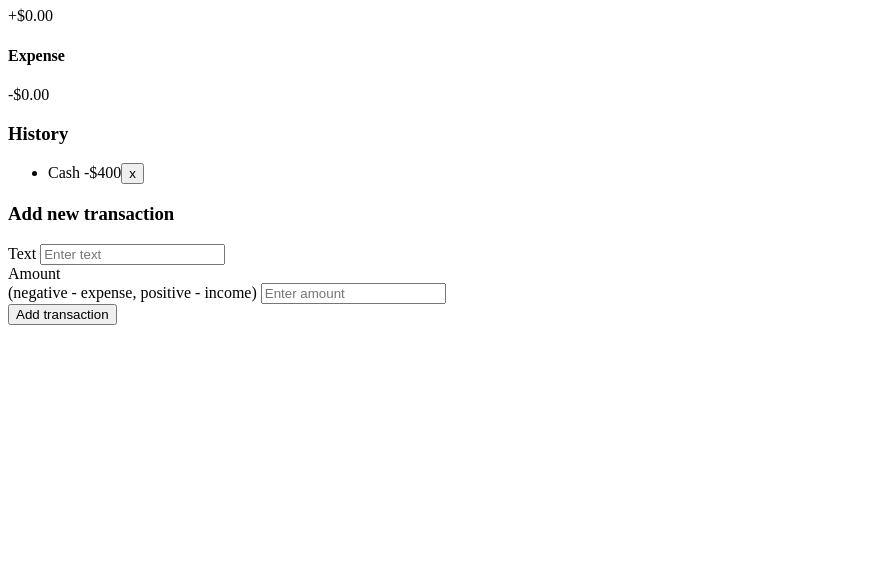
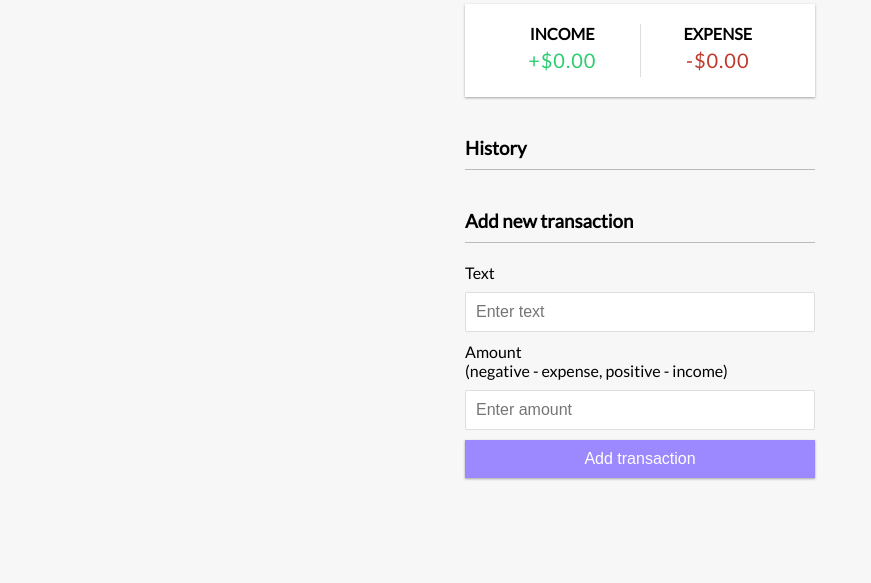
Before and after one commit to randyttphan/expense-tracker, a plain HTML site: page index.html in a window 1280 px wide. Shown: the part 217-800 px from the top of the page, without its empty margins (0-871 px from the left). Drawn offline with Linux system fonts and the light colour scheme.

Commit message:
base css styles

```diff
--- a/index.html
+++ b/index.html
@@ -11,7 +11,7 @@
     <h2>Expense Tracker</h2>
 
     <div class="container">
-      <h1>Your Balance</h1>
+      <h4>Your Balance</h4>
       <h1 id="balance">$0.00</h1>
 
       <div class="inc-exp-container">
@@ -27,9 +27,9 @@
 
       <h3>History</h3>
       <ul id="list" class="list">
-        <li class="minus">
+        <!-- <li class="minus">
           Cash <span>-$400</span><button class="delete-btn">x</button>
-        </li>
+        </li> -->
       </ul>
 
       <h3>Add new transaction</h3>
--- a/styles.css
+++ b/styles.css
@@ -0,0 +1,151 @@
+@import url("https://fonts.googleapis.com/css?family=Lato&display=swap");
+
+:root {
+  --box-shadow: 0 1px 3px rgba(0, 0, 0, 0.12), 0 1px 2px rgba(0, 0, 0, 0.24);
+}
+
+* {
+  box-sizing: border-box;
+}
+
+body {
+  background-color: #f7f7f7;
+  display: flex;
+  flex-direction: column;
+  align-items: center;
+  justify-content: center;
+  min-height: 100vh;
+  margin: 0;
+  font-family: "Lato", sans-serif;
+}
+
+.container {
+  margin: 30px auto;
+  width: 350px;
+}
+
+h1 {
+  letter-spacing: 1px;
+  margin: 0;
+}
+
+h3 {
+  border-bottom: 1px solid #bbb;
+  padding-bottom: 10px;
+  margin: 40px 0 10px;
+}
+
+h4 {
+  margin: 0;
+  text-transform: uppercase;
+}
+
+.inc-exp-container {
+  background-color: #fff;
+  box-shadow: var(--box-shadow);
+  padding: 20px;
+  display: flex;
+  justify-content: space-between;
+  margin: 20px 0;
+}
+
+.inc-exp-container > div {
+  flex: 1;
+  text-align: center;
+}
+
+.inc-exp-container > div:first-of-type {
+  border-right: 1px solid #dedede;
+}
+
+.money {
+  font-size: 20px;
+  letter-spacing: 1px;
+  margin: 5px 0;
+}
+
+.money.plus {
+  color: #2ecc71;
+}
+
+.money.minus {
+  color: #c0392b;
+}
+
+label {
+  display: inline-block;
+  margin: 10px 0;
+}
+
+input[type="text"],
+input[type="number"] {
+  border: 1px solid #dedede;
+  border-radius: 2px;
+  display: block;
+  font-size: 16px;
+  padding: 10px;
+  width: 100%;
+}
+
+.btn {
+  cursor: pointer;
+  background-color: #9c88ff;
+  box-shadow: var(--box-shadow);
+  color: #fff;
+  border: 0;
+  display: block;
+  font-size: 16px;
+  margin: 10px 0 30px;
+  padding: 10px;
+  width: 100%;
+}
+
+.btn:focus,
+.delete-btn:focus {
+  outline: 0;
+}
+
+.list {
+  list-style-type: none;
+  padding: 0;
+  margin-bottom: 40px;
+}
+
+.list li {
+  background-color: #fff;
+  box-shadow: var(--box-shadow);
+  color: #333;
+  display: flex;
+  justify-content: space-between;
+  position: relative;
+  padding: 10px;
+  margin: 10px 0;
+}
+
+.list li.plus {
+  border-right: 5px solid #2ecc71;
+}
+
+.list li.minus {
+  border-right: 5px solid #c0392b;
+}
+
+.delete-btn {
+  cursor: pointer;
+  background-color: #e74c3c;
+  border: 0;
+  color: #fff;
+  font-size: 20px;
+  line-height: 20px;
+  padding: 2px 5px;
+  position: absolute;
+  top: 50%;
+  left: 0;
+  transform: translate(-100%, -50%);
+  opacity: 0;
+  transition: opacity 0.3s ease;
+}
+
+.list li:hover .delete-btn {
+  opacity: 1;
+}
```
